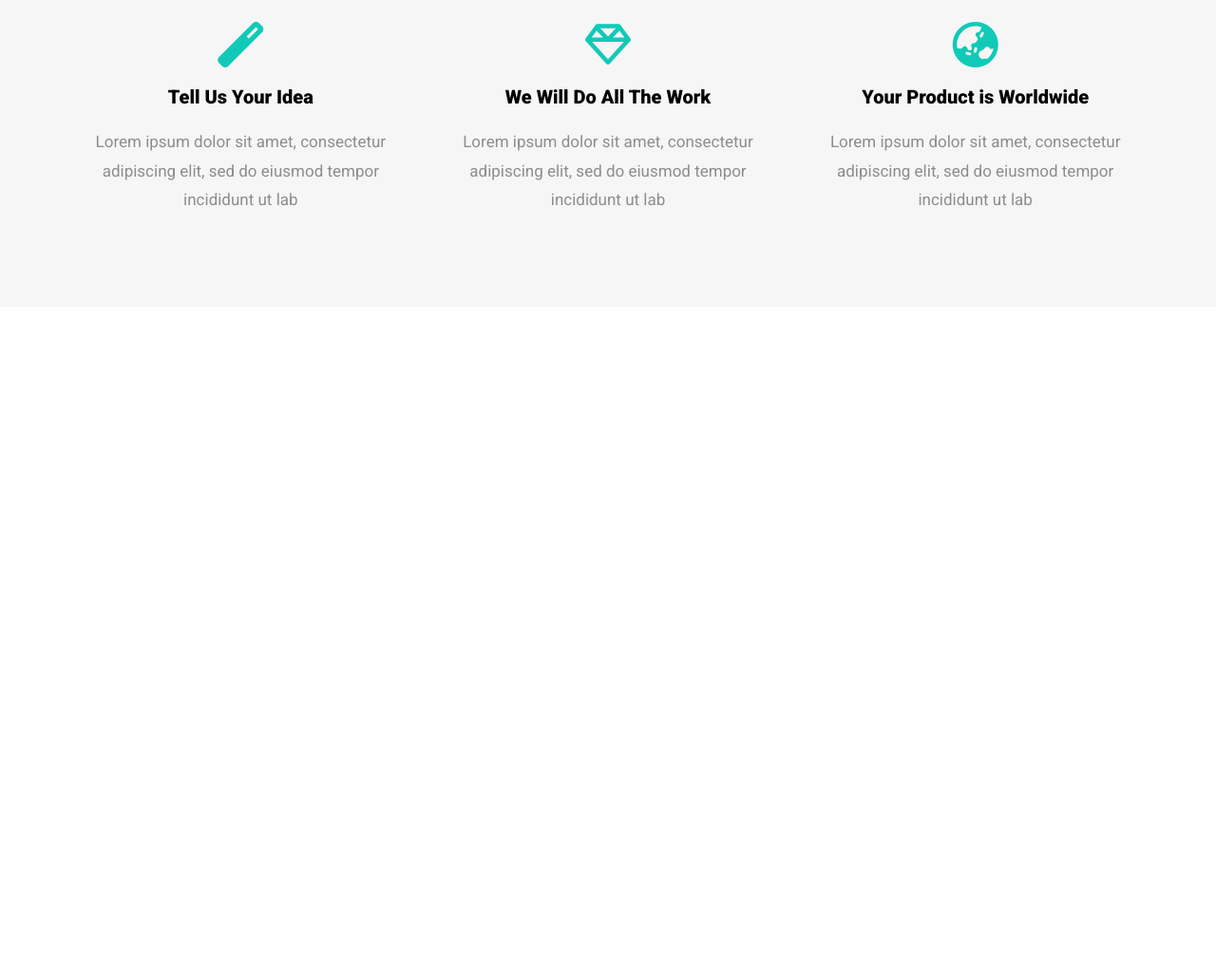
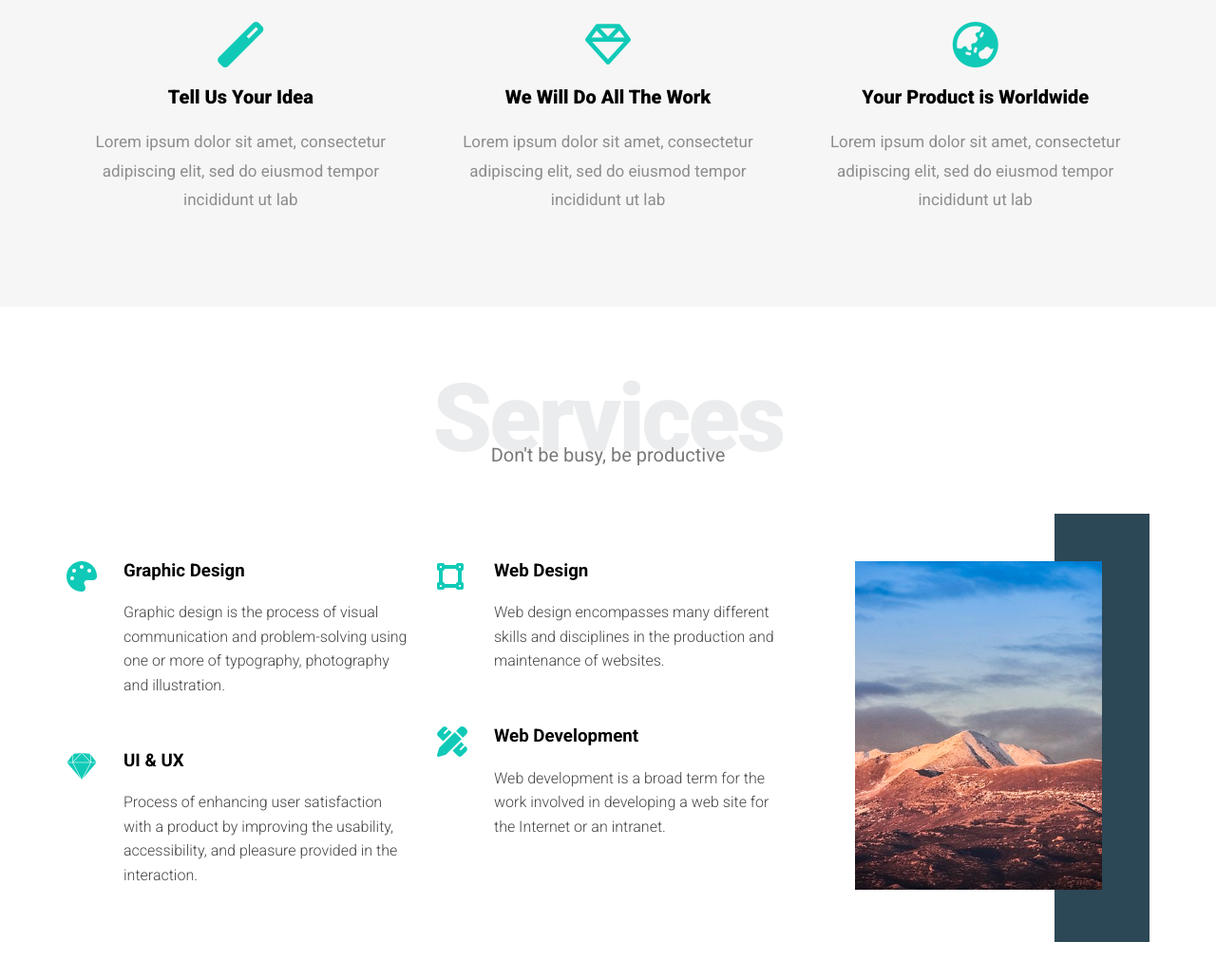
Before and after one commit to mohamedsaeed59/leon_psd, a plain HTML site: page index.html in a window 1280 px wide. Shown: the part 857-1888 px from the top of the page at 95% size. Before the commit the page ends 1180 px from the top, so only its background shows below. Drawn offline with Linux system fonts and the light colour scheme.

Commit message:
Add services component

```diff
--- a/css/leon.css
+++ b/css/leon.css
@@ -1,5 +1,6 @@
 :root{
     --main-color: #10cab7;
+    --secondary-color: #2c4755;
 }
 
 *{
@@ -28,7 +29,28 @@ body{
         width: 1170px;
     }
 }
-
+.special-heading{
+    color: #ebeced;
+    font-size: 100px;
+    font-weight: 800;
+    text-align: center;
+    margin: 0;
+    letter-spacing: -3px;
+}
+.special-heading + p{
+    margin: -30px 0 0;
+    text-align: center;
+    font-size: 20px;
+    color: #797979;
+}
+@media(max-width: 767px){
+    .special-heading{
+        font-size: 80px;
+    }
+    .special-heading + p{
+        margin: -20px 0 0;
+    }
+}
 /* Header component */
 .header{
     padding: 20px;
@@ -163,3 +185,61 @@ body{
     line-height: 1.8;
     font-size: 17px;
 }
+
+/* services component */
+.services{
+    padding: 60px 0;
+}
+.services .services-content{
+    display: grid;
+    grid-template-columns: repeat(auto-fill, minmax(300px, 1fr));
+    gap: 30px;
+    margin-top: 100px;
+}
+.services .services-content .srv{
+    display: flex;
+    margin-bottom: 40px;
+}
+@media(max-width: 767px){
+    .services .services-content .srv{
+        flex-direction: column;
+        text-align: center;
+    }
+}
+.services .services-content .srv i{
+    color: var(--main-color);
+    flex-basis: 60px;
+}
+.services .services-content .srv .text{
+    flex: 1;
+}
+.services .services-content .srv h3{
+    margin: 0 0 20px;
+}
+.services .services-content .srv p{
+    color: #444;
+    font-weight: 300;
+    line-height: 1.6;
+}
+.services .services-content .image{
+    position: relative;
+    text-align: center;
+}
+.services .services-content .image::before{
+    content: "";
+    position: absolute;
+    right: 0;
+    top: -50px;
+    background-color: var(--secondary-color);
+    width: 100px;
+    height: calc(100% + 100px);
+    z-index: -1;
+}
+.services .services-content .image img{
+    width: 260px;
+}
+@media(max-width: 1199px) {
+    .services .services-content .image{
+        display: none;
+    }
+}
--- a/index.html
+++ b/index.html
@@ -58,5 +58,59 @@
             </div>
         </div>
      </div>
+    <!-- Services -->
+     <div class="services">
+        <div class="container">
+            <h2 class="special-heading">Services</h2>
+            <p>Don't be busy, be productive</p>
+            <div class="services-content">
+                <div class="col">
+                    <div class="srv">
+                        <i class="fas fa-palette fa-2x"></i>
+                        <div class="text">
+                            <h3>Graphic Design</h3>
+                            <p>
+                                Graphic design is the process of visual communication and problem-solving using one or more of typography, photography and illustration.
+                            </p>
+                        </div>
+                    </div>
+                    <div class="srv">
+                        <i class="fab fa-sketch fa-2x"></i>
+                        <div class="text">
+                            <h3>UI & UX</h3>
+                            <p>
+                                Process of enhancing user satisfaction with a product by improving the usability, accessibility, and pleasure provided in the interaction.
+                            </p>
+                        </div>
+                    </div>
+                </div>
+                <div class="col">
+                    <div class="srv">
+                        <i class="fas fa-vector-square fa-2x"></i>
+                        <div class="text">
+                            <h3>Web Design</h3>
+                            <p>
+                                Web design encompasses many different skills and disciplines in the production and maintenance of websites.
+                            </p>
+                        </div>
+                    </div>
+                    <div class="srv">
+                        <i class="fas fa-pencil-ruler fa-2x"></i>
+                        <div class="text">
+                            <h3>Web Development</h3>
+                            <p>
+                                Web development is a broad term for the work involved in developing a web site for the Internet or an intranet.
+                            </p>
+                        </div>
+                    </div>
+                </div>
+                <div class="col">
+                    <div class="image">
+                        <img src="images/services.jpg" alt="service" />
+                    </div>
+                </div>
+            </div>
+        </div>
+     </div>
 </body>
 </html>
```
Also changed, not shown: images/services.jpg (added).
